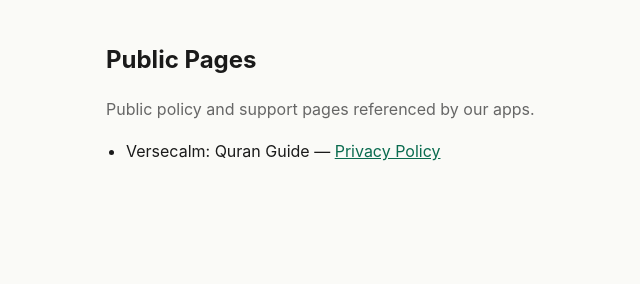
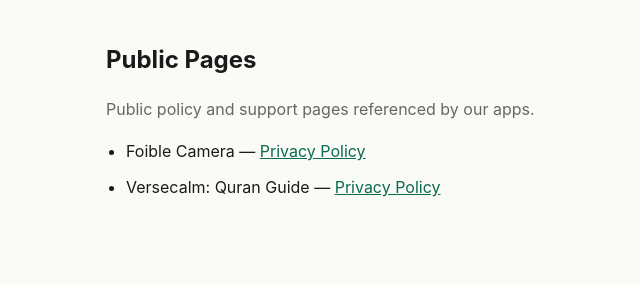
Before and after one commit to anbaba/app_public, a plain HTML site: page index.html in a window 1280 px wide. Shown: the whole page, without its empty margins (194-834 px from the left). Drawn offline with Linux system fonts and the light colour scheme.

Commit message:
docs: list Foible Camera privacy policy on index

```diff
--- a/index.html
+++ b/index.html
@@ -27,6 +27,7 @@
   <h1>Public Pages</h1>
   <p>Public policy and support pages referenced by our apps.</p>
   <ul>
+    <li>Foible Camera — <a href="/app_public/foible/privacy/">Privacy Policy</a></li>
     <li>Versecalm: Quran Guide — <a href="/app_public/versecalm/privacy/">Privacy Policy</a></li>
   </ul>
 </main>
```
